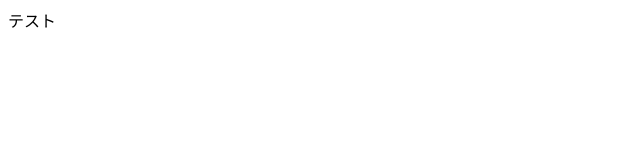
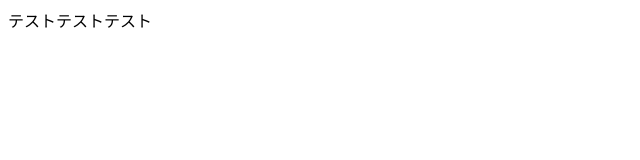
Before and after one commit to yooya810/it_univ_practice, a plain HTML site: page index.html in a window 1280 px wide. Shown: the full height of the page, 0-640 px from the left. Drawn offline with Linux system fonts and the light colour scheme.

Commit message:
Update index.html
更新テストテスト

```diff
--- a/index.html
+++ b/index.html
@@ -6,6 +6,6 @@
 	</title>
 </head>
 <body>
-テスト
+テストテストテスト
 </body>
 </html>
```
